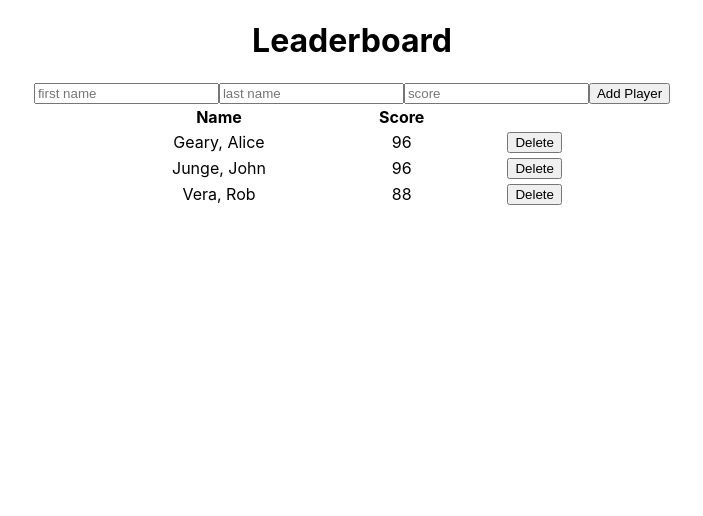
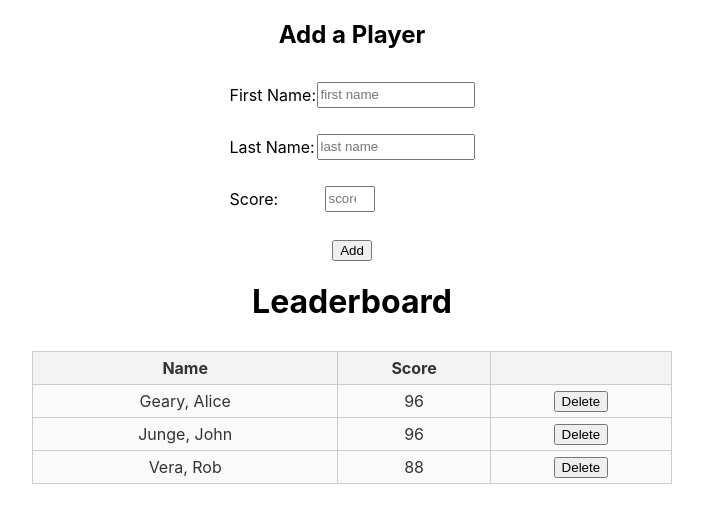
Before and after one commit to rxkonanz/pga-react-test, a React (Create React App) app: page / in a window 1280 px wide. Shown: the top 516 px of the page, without its empty margins (288-991 px from the left). Built offline with nearby package versions, Linux system fonts and the light colour scheme.

Commit message:
Adds styling to the leaderboard.

```diff
--- a/src/App.css
+++ b/src/App.css
@@ -23,11 +23,58 @@
   color: #61dafb;
 }
 
-#leaderboard {
-  margin: auto;
-  width: 40%;
+#add-player-button {
+  margin-top: 15px;
 }
 
+.add-player-form {
+  margin: 0 auto;
+  width: 245px;
+}
+
+.form-label {
+  text-align: left;
+  width: 95px;
+}
+
+.form-row {
+  display: flex;
+}
+
+.form-text-input {
+  height: 20px;
+  margin: auto 0;
+  width: 150px;
+}
+
+#score-text-input {
+  height: 20px;
+  margin: auto 0;
+  width: 42px;
+}
+
+table {
+  border-collapse: collapse;
+  border-spacing: 0;
+  color: #333;
+  margin: 30px auto 0 auto;
+  width: 640px;
+}
+
+td, th {
+  border: 1px solid #CCC;
+  height: 30px;
+}
+
+th {
+  background: #F3F3F3;
+  font-weight: bold;
+}
+
+td {
+  background: #FAFAFA;
+  text-align: center;
+}
 
 @keyframes App-logo-spin {
   from {
--- a/src/App.js
+++ b/src/App.js
@@ -98,13 +98,20 @@ class App extends Component {
   render() {
     return (
       <div className="App">
+        <h2>Add a Player</h2>
+        <form className="add-player-form">
+          <div className="form-row">
+            <p className="form-label">First Name: </p><input type="text" className="form-text-input" value={this.state.newFName} onChange={(e)=>{this.addFName(e)}} placeholder="first name" />
+          </div>
+          <div className="form-row">
+            <p className="form-label">Last Name: </p><input type="text" className="form-text-input" value={this.state.newLName} onChange={(e)=>{this.addLName(e)}} placeholder="last name" />
+          </div>
+          <div className="form-row">
+            <p className="form-label">Score: </p><input type="number" id="score-text-input" value={this.state.newScore} onChange={(e)=>{this.addScore(e)}} placeholder="score" />
+          </div>
+          <button type="button" id="add-player-button" onClick={(e)=>{this.addPlayer(e)}}>Add</button>
+        </form>
         <h1>Leaderboard</h1>
-        <form>
-          <input type="text" value={this.state.newFName} onChange={(e)=>{this.addFName(e)}} placeholder="first name" />
-          <input type="text" value={this.state.newLName} onChange={(e)=>{this.addLName(e)}} placeholder="last name" />
-          <input type="number" value={this.state.newScore} onChange={(e)=>{this.addScore(e)}} placeholder="score" />
-          <button type="button" onClick={(e)=>{this.addPlayer(e)}}>Add Player</button>
-        </form>
         <table id="leaderboard">
           <tr>
             <th>Name</th>
```
